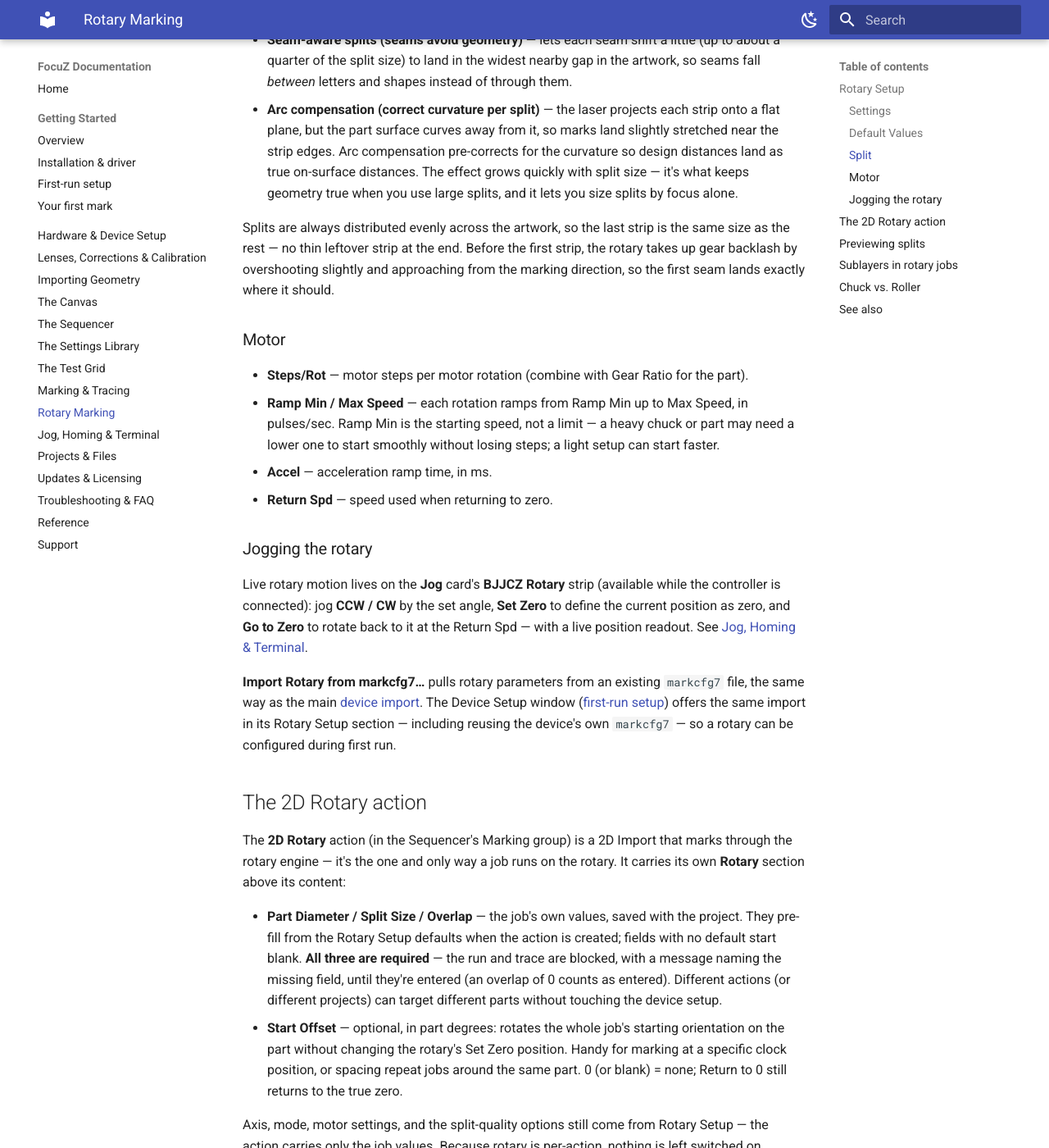
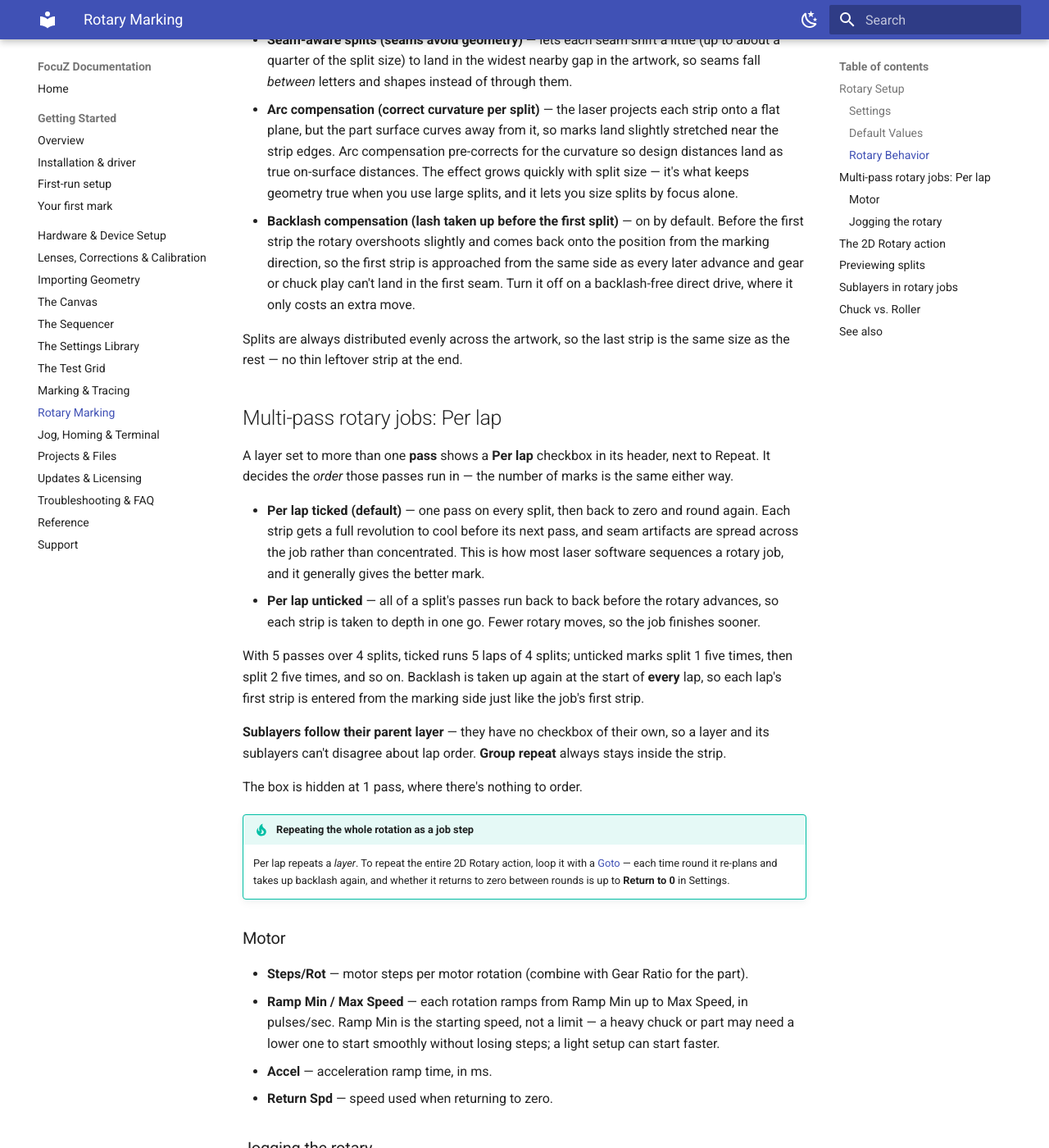
Before and after one commit to Lokahi-Shop/focuz-docs, an MkDocs documentation site: the page built from docs/rotary.md, in a window 1280 px wide and 1400 px high, scrolled down 1788 px. Shown: the whole window at 82% size. Built offline with MkDocs 1.6.1 and Material for MkDocs 9.7.7, drawn with Linux system fonts in a browser that asks for light colours.

Commit message:
docs: Rotary Behavior section + optional backlash compensation (#24)
* docs: Rotary Behavior section + optional backlash compensation

Renames the Split section, documents the new backlash toggle, and explains
that repeats nest inside each strip rather than re-lapping the part.

Co-Authored-By: Claude Opus 5 (1M context) <noreply@anthropic.com>

* docs: Per lap multi-pass ordering for rotary layers

Replaces the "how repeats work" note with the real behavior now that Per
lap exists: ticked (default) spreads passes across laps with a cooling
revolution between them, unticked drives each split to depth in place.

Sublayers follow the parent; group repeat stays inside the strip.

Co-Authored-By: Claude Opus 5 (1M context) <noreply@anthropic.com>

---------

Co-authored-by: Lokahi-Shop <djbfunk@gmail.com>
Co-authored-by: Claude Opus 5 (1M context) <noreply@anthropic.com>

```diff
--- a/docs/rotary.md
+++ b/docs/rotary.md
@@ -45,7 +45,7 @@ on or off app-wide. The rotary hardware itself (motor, mode, axis) is configured
 The three defaults only pre-fill a new 2D Rotary action's fields; a blank default leaves the
 action's field blank until you enter it there.
 
-### Split
+### Rotary Behavior
 - **Overlap fills only (outlines marked once)** — with an overlap set, fills keep the overlap
   but outlines are trimmed to the exact seam, so outline strokes are never double-marked. Use
   this when overlap helps your fills but doubles up your outlines.
@@ -57,11 +57,40 @@ action's field blank until you enter it there.
   the strip edges. Arc compensation pre-corrects for the curvature so design distances land as
   true on-surface distances. The effect grows quickly with split size — it's what keeps
   geometry true when you use large splits, and it lets you size splits by focus alone.
+- **Backlash compensation (lash taken up before the first split)** — on by default. Before the
+  first strip the rotary overshoots slightly and comes back onto the position from the marking
+  direction, so the first strip is approached from the same side as every later advance and gear
+  or chuck play can't land in the first seam. Turn it off on a backlash-free direct drive, where
+  it only costs an extra move.
 
 Splits are always distributed evenly across the artwork, so the last strip is the same size as
-the rest — no thin leftover strip at the end. Before the first strip, the rotary takes up gear
-backlash by overshooting slightly and approaching from the marking direction, so the first seam
-lands exactly where it should.
+the rest — no thin leftover strip at the end.
+
+## Multi-pass rotary jobs: Per lap
+
+A layer set to more than one **pass** shows a **Per lap** checkbox in its header, next to Repeat.
+It decides the *order* those passes run in — the number of marks is the same either way.
+
+- **Per lap ticked (default)** — one pass on every split, then back to zero and round again. Each
+  strip gets a full revolution to cool before its next pass, and seam artifacts are spread across
+  the job rather than concentrated. This is how most laser software sequences a rotary job, and it
+  generally gives the better mark.
+- **Per lap unticked** — all of a split's passes run back to back before the rotary advances, so
+  each strip is taken to depth in one go. Fewer rotary moves, so the job finishes sooner.
+
+With 5 passes over 4 splits, ticked runs 5 laps of 4 splits; unticked marks split 1 five times,
+then split 2 five times, and so on. Backlash is taken up again at the start of **every** lap, so
+each lap's first strip is entered from the marking side just like the job's first strip.
+
+**Sublayers follow their parent layer** — they have no checkbox of their own, so a layer and its
+sublayers can't disagree about lap order. **Group repeat** always stays inside the strip.
+
+The box is hidden at 1 pass, where there's nothing to order.
+
+!!! tip "Repeating the whole rotation as a job step"
+    Per lap repeats a *layer*. To repeat the entire 2D Rotary action, loop it with a
+    [Goto](sequencer.md#action-types) — each time round it re-plans and takes up backlash again,
+    and whether it returns to zero between rounds is up to **Return to 0** in Settings.
 
 ### Motor
 
```
